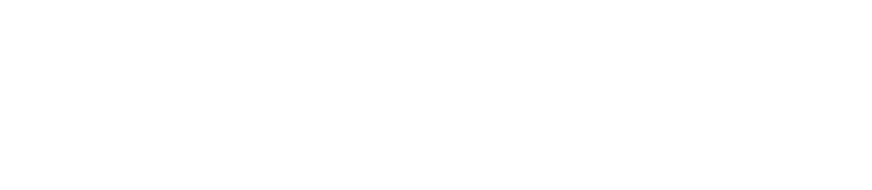
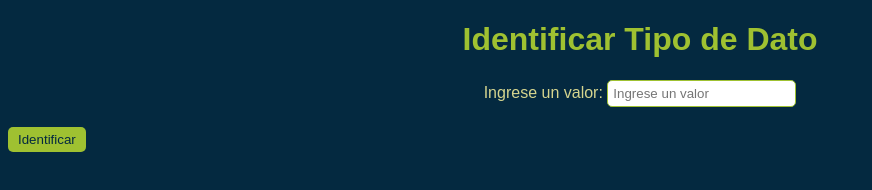
Before and after one commit to 231273214/Taller-JS-CSS-HTML, a plain HTML site: page Trabajo Java/html/identificador.html in a window 1280 px wide. Shown: the whole page, without its empty margins (0-872 px from the left). Drawn offline with Linux system fonts and the light colour scheme.

Commit message:
Update identificador.html

```diff
--- a/Trabajo Java/html/identificador.html
+++ b/Trabajo Java/html/identificador.html
@@ -2,9 +2,17 @@
 <html lang="es">
 <head>
     <meta charset="UTF-8">
-    <title>Document</title>
+    <title>Identificar Tipo de Dato</title>
+    <link rel="stylesheet" href="../css/identificador.css">
 </head>
 <body>
-
+    <h1>Identificar Tipo de Dato</h1>
+    <div class="input-container">
+        <label for="user-input">Ingrese un valor:</label>
+        <input type="text" id="user-input" placeholder="Ingrese un valor">
+    </div>
+    <button onclick="identifyDataType()">Identificar</button>
+    <p id="result"></p>
+    <script src="../js/identificador.js"></script>
 </body>
 </html>
```
